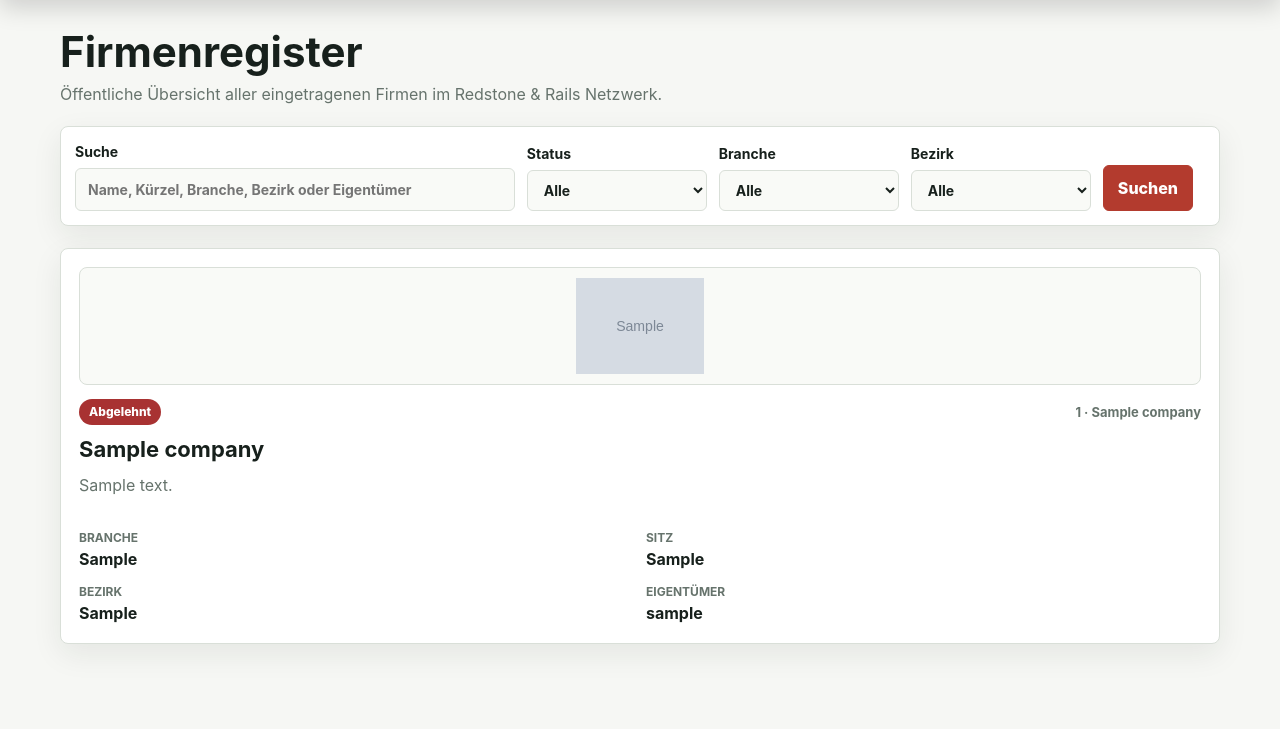
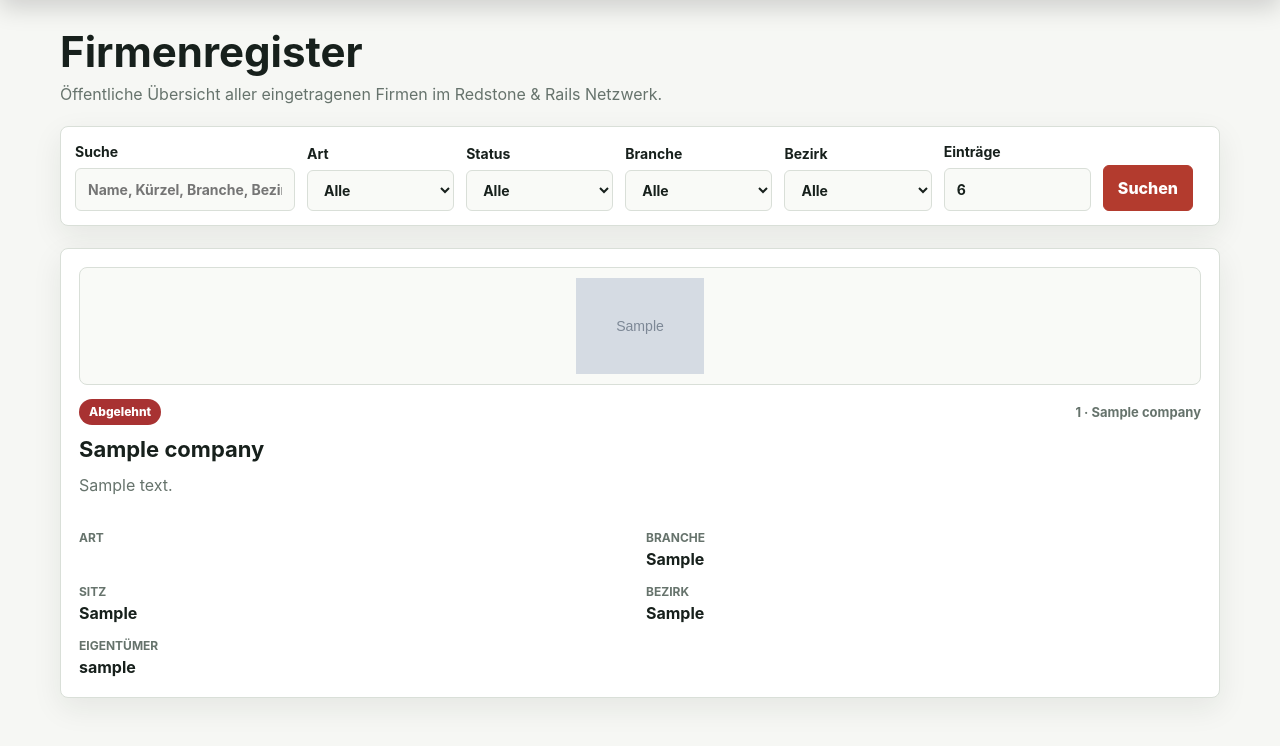
Before and after one commit to ZehJulianLp/unternehmensregister, a Flask app: page / in a window 1280 px wide. Shown: the part 71-817 px from the top of the page. Before the commit the page ends 744 px from the top, so only its background shows below. Run offline with Flask 3, Linux system fonts and the light colour scheme; tables that the repository leaves empty hold one stand-in row (values such as "Sample post"); grey boxes marked "Sample" are stand-in pictures.

Commit message:
Implement company type and pagination controls

```diff
--- a/app.py
+++ b/app.py
@@ -21,7 +21,7 @@ from sqlalchemy import text
 from werkzeug.middleware.proxy_fix import ProxyFix
 from werkzeug.utils import secure_filename
 
-from models import COMPANY_STATUSES, USER_ROLES, AuditLog, Company, CompanyChange, CompanyManager, User, db
+from models import COMPANY_STATUSES, COMPANY_TYPES, USER_ROLES, AuditLog, Company, CompanyChange, CompanyManager, User, db
 
 
 load_dotenv()
@@ -45,6 +45,12 @@ ROLE_LABELS = {
     "owner": "Eigentümer",
     "admin": "Admin",
 }
+TYPE_LABELS = {
+    "profit": "Profitunternehmen",
+    "association": "Verein",
+}
+DEFAULT_PER_PAGE = 6
+MAX_PER_PAGE = 100
 
 
 def create_app():
@@ -94,18 +100,27 @@ def register_routes(app):
     def inject_constants():
         return {
             "company_statuses": COMPANY_STATUSES,
+            "company_types": COMPANY_TYPES,
             "user_roles": USER_ROLES,
             "status_labels": STATUS_LABELS,
+            "type_labels": TYPE_LABELS,
             "role_labels": ROLE_LABELS,
+            "default_per_page": DEFAULT_PER_PAGE,
+            "max_per_page": MAX_PER_PAGE,
         }
 
     @app.route("/")
     def index():
         search_query = request.args.get("q", "").strip()
+        type_filter = request.args.get("type", "").strip()
         status_filter = request.args.get("status", "").strip()
         industry_filter = request.args.get("industry", "").strip()
         district_filter = request.args.get("district", "").strip()
         page = request.args.get("page", 1, type=int)
+        per_page = request.args.get("per_page", DEFAULT_PER_PAGE, type=int)
+        if per_page is None:
+            per_page = DEFAULT_PER_PAGE
+        per_page = max(1, min(per_page, MAX_PER_PAGE))
         companies_query = Company.query.filter(Company.deleted_at.is_(None)).join(User)
         if search_query:
             pattern = f"%{search_query}%"
@@ -115,11 +130,14 @@ def register_routes(app):
                     Company.short_name.ilike(pattern),
                     Company.description.ilike(pattern),
                     Company.industry.ilike(pattern),
+                    Company.company_type.ilike(pattern),
                     Company.headquarters.ilike(pattern),
                     Company.district.ilike(pattern),
                     User.username.ilike(pattern),
                 )
             )
+        if type_filter:
+            companies_query = companies_query.filter(Company.company_type == type_filter)
         if status_filter:
             companies_query = companies_query.filter(Company.status == status_filter)
         if industry_filter:
@@ -127,7 +145,7 @@ def register_routes(app):
         if district_filter:
             companies_query = companies_query.filter(Company.district == district_filter)
 
-        pagination = companies_query.order_by(Company.created_at.desc()).paginate(page=page, per_page=6, error_out=False)
+        pagination = companies_query.order_by(Company.created_at.desc()).paginate(page=page, per_page=per_page, error_out=False)
         industries = [row[0] for row in db.session.query(Company.industry).filter(Company.deleted_at.is_(None), Company.industry != "").distinct().order_by(Company.industry).all()]
         districts = [row[0] for row in db.session.query(Company.district).filter(Company.deleted_at.is_(None), Company.district != "").distinct().order_by(Company.district).all()]
         return render_template(
@@ -135,9 +153,11 @@ def register_routes(app):
             companies=pagination.items,
             pagination=pagination,
             search_query=search_query,
+            type_filter=type_filter,
             status_filter=status_filter,
             industry_filter=industry_filter,
             district_filter=district_filter,
+            per_page=per_page,
             industries=industries,
             districts=districts,
         )
@@ -174,6 +194,7 @@ def register_routes(app):
                 short_name=request.form.get("short_name", "").strip().upper(),
                 description=request.form.get("description", "").strip(),
                 industry=request.form.get("industry", "").strip(),
+                company_type=request.form.get("company_type", "profit").strip(),
                 status="pending",
                 headquarters=request.form.get("headquarters", "").strip(),
                 district=request.form.get("district", "").strip(),
@@ -234,6 +255,7 @@ def register_routes(app):
             company.short_name = request.form.get("short_name", "").strip().upper()
             company.description = request.form.get("description", "").strip()
             company.industry = request.form.get("industry", "").strip()
+            company.company_type = request.form.get("company_type", company.company_type).strip()
             company.headquarters = request.form.get("headquarters", "").strip()
             company.district = request.form.get("district", "").strip()
             requested_parent_id = request.form.get("parent_company_id", type=int)
@@ -560,6 +582,7 @@ def validate_company(company):
         (company.short_name, "Kürzel"),
         (company.description, "Beschreibung"),
         (company.industry, "Branche"),
+        (company.company_type, "Art"),
         (company.headquarters, "Sitz"),
         (company.district, "Bezirk"),
     ]
@@ -568,6 +591,8 @@ def validate_company(company):
         return "Pflichtfelder fehlen: " + ", ".join(missing)
     if company.status not in COMPANY_STATUSES:
         return "Ungültiger Status."
+    if company.company_type not in COMPANY_TYPES:
+        return "Ungültige Art."
     if len(company.description) < 20:
         return "Die Beschreibung muss mindestens 20 Zeichen lang sein."
     if not re.fullmatch(r"[A-Z0-9-]{2,24}", company.short_name):
@@ -594,6 +619,7 @@ def ensure_schema():
         "register_id": "ALTER TABLE company ADD COLUMN register_id VARCHAR(24)",
         "deleted_at": "ALTER TABLE company ADD COLUMN deleted_at DATETIME",
         "parent_company_id": "ALTER TABLE company ADD COLUMN parent_company_id INTEGER",
+        "company_type": "ALTER TABLE company ADD COLUMN company_type VARCHAR(30) NOT NULL DEFAULT 'profit'",
     }.items():
         if column_name in columns:
             continue
--- a/models.py
+++ b/models.py
@@ -9,6 +9,7 @@ db = SQLAlchemy()
 
 USER_ROLES = ("viewer", "member", "owner", "admin")
 COMPANY_STATUSES = ("pending", "active", "inactive", "dissolved", "rejected")
+COMPANY_TYPES = ("profit", "association")
 
 
 def utc_now():
@@ -46,6 +47,7 @@ class Company(db.Model):
     short_name = db.Column(db.String(24), nullable=False, unique=True, index=True)
     description = db.Column(db.Text, nullable=False)
     industry = db.Column(db.String(120), nullable=False)
+    company_type = db.Column(db.String(30), nullable=False, default="profit", index=True)
     status = db.Column(db.String(20), nullable=False, default="pending", index=True)
     headquarters = db.Column(db.String(160), nullable=False)
     district = db.Column(db.String(120), nullable=False)
--- a/static/css/styles.css
+++ b/static/css/styles.css
@@ -219,7 +219,7 @@ p {
 
 .search-form {
     display: grid;
-    grid-template-columns: minmax(220px, 1fr) repeat(3, minmax(140px, 180px)) auto auto;
+    grid-template-columns: minmax(220px, 1fr) repeat(5, minmax(120px, 170px)) auto auto;
     align-items: end;
     gap: 12px;
     margin: 0 0 22px;
--- a/templates/admin.html
+++ b/templates/admin.html
@@ -29,6 +29,7 @@
                         <div class="admin-company-meta">
                             <span>{{ company.register_id }}</span>
                             <span>{{ company.short_name }}</span>
+                            <span>{{ type_labels[company.company_type] }}</span>
                             <span class="badge status-{{ company.status }}">{{ status_labels[company.status] }}</span>
                             <span>Eigentümer: {{ company.owner.username }}</span>
                         </div>
--- a/templates/company_detail.html
+++ b/templates/company_detail.html
@@ -29,6 +29,7 @@
     <p>{{ company.description }}</p>
     <dl class="meta large">
         <div><dt>Branche</dt><dd>{{ company.industry }}</dd></div>
+        <div><dt>Art</dt><dd>{{ type_labels[company.company_type] }}</dd></div>
         <div><dt>Status</dt><dd>{{ status_labels[company.status] }}</dd></div>
         <div><dt>Sitz</dt><dd>{{ company.headquarters }}</dd></div>
         <div><dt>Bezirk</dt><dd>{{ company.district }}</dd></div>
--- a/templates/index.html
+++ b/templates/index.html
@@ -10,6 +10,15 @@
     <label class="search-label">
         <span>Suche</span>
         <input name="q" value="{{ search_query }}" placeholder="Name, Kürzel, Branche, Bezirk oder Eigentümer">
+    </label>
+    <label>
+        Art
+        <select name="type">
+            <option value="">Alle</option>
+            {% for company_type in company_types %}
+                <option value="{{ company_type }}" {% if type_filter == company_type %}selected{% endif %}>{{ type_labels[company_type] }}</option>
+            {% endfor %}
+        </select>
     </label>
     <label>
         Status
@@ -38,8 +47,12 @@
             {% endfor %}
         </select>
     </label>
+    <label>
+        Einträge
+        <input name="per_page" type="number" min="1" max="{{ max_per_page }}" value="{{ per_page }}">
+    </label>
     <button type="submit">Suchen</button>
-    {% if search_query or status_filter or industry_filter or district_filter %}
+    {% if search_query or type_filter or status_filter or industry_filter or district_filter or per_page != default_per_page %}
         <a class="button secondary" href="{{ url_for('index') }}">Zurücksetzen</a>
     {% endif %}
 </form>
@@ -58,6 +71,7 @@
                 <h2><a href="{{ url_for('company_detail', company_id=company.id) }}">{{ company.name }}</a></h2>
                 <p>{{ company.description[:180] }}{% if company.description|length > 180 %}...{% endif %}</p>
                 <dl class="meta">
+                    <div><dt>Art</dt><dd>{{ type_labels[company.company_type] }}</dd></div>
                     <div><dt>Branche</dt><dd>{{ company.industry }}</dd></div>
                     <div><dt>Sitz</dt><dd>{{ company.headquarters }}</dd></div>
                     <div><dt>Bezirk</dt><dd>{{ company.district }}</dd></div>
@@ -77,17 +91,17 @@
     {% if pagination.pages > 1 %}
         <nav class="pagination">
             {% if pagination.has_prev %}
-                <a class="button secondary" href="{{ url_for('index', page=pagination.prev_num, q=search_query, status=status_filter, industry=industry_filter, district=district_filter) }}">Zurück</a>
+                <a class="button secondary" href="{{ url_for('index', page=pagination.prev_num, q=search_query, type=type_filter, status=status_filter, industry=industry_filter, district=district_filter, per_page=per_page) }}">Zurück</a>
             {% endif %}
             <span>Seite {{ pagination.page }} von {{ pagination.pages }}</span>
             {% if pagination.has_next %}
-                <a class="button secondary" href="{{ url_for('index', page=pagination.next_num, q=search_query, status=status_filter, industry=industry_filter, district=district_filter) }}">Weiter</a>
+                <a class="button secondary" href="{{ url_for('index', page=pagination.next_num, q=search_query, type=type_filter, status=status_filter, industry=industry_filter, district=district_filter, per_page=per_page) }}">Weiter</a>
             {% endif %}
         </nav>
     {% endif %}
 {% else %}
     <div class="empty-state">
-        {% if search_query or status_filter or industry_filter or district_filter %}
+        {% if search_query or type_filter or status_filter or industry_filter or district_filter %}
             <h2>Keine Treffer</h2>
             <p>Für die aktuellen Such- und Filterkriterien wurden keine Firmen gefunden.</p>
         {% else %}
```
Also changed, not shown: templates/company_form.html (+10 -0 lines), README.md.
